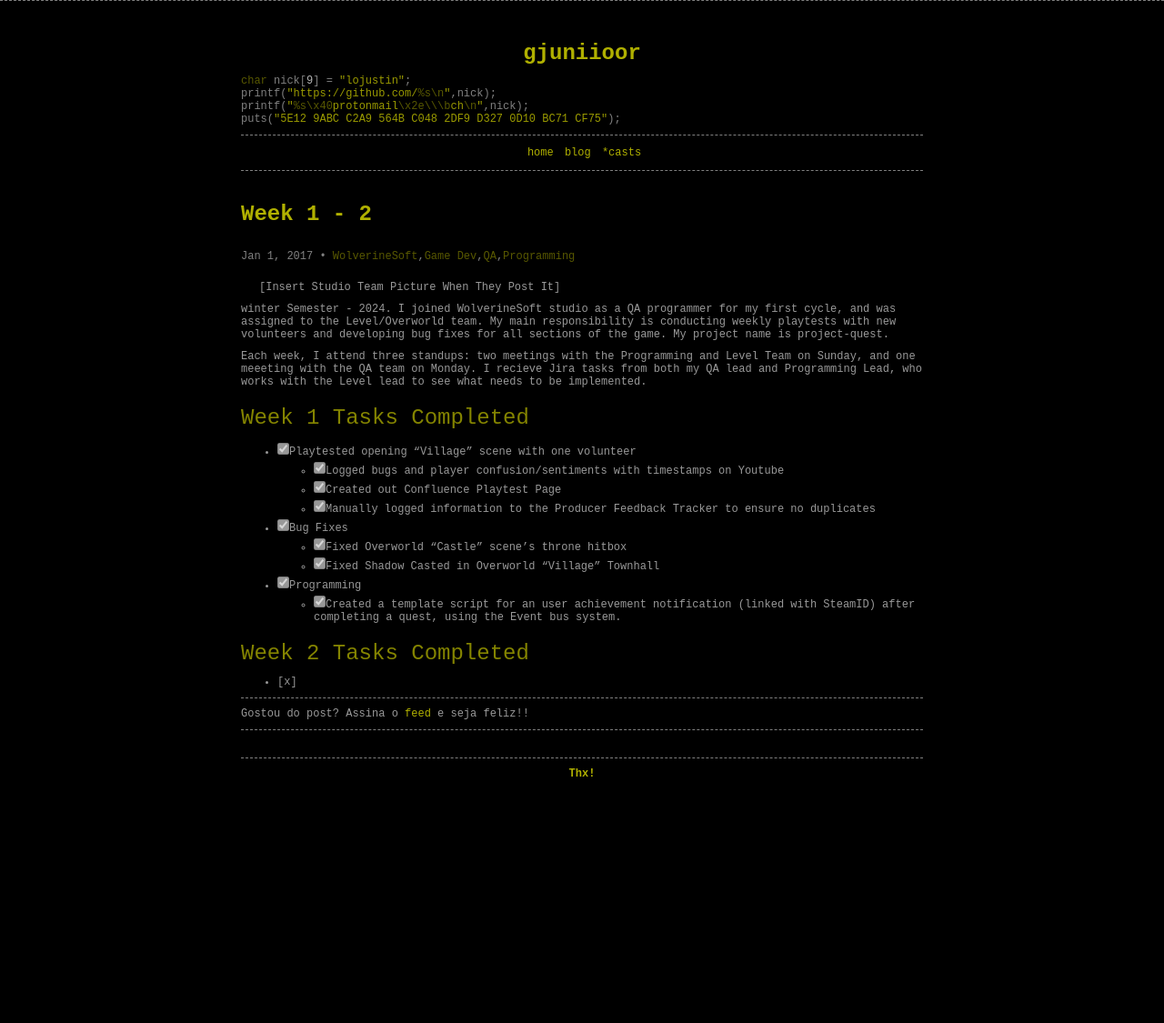
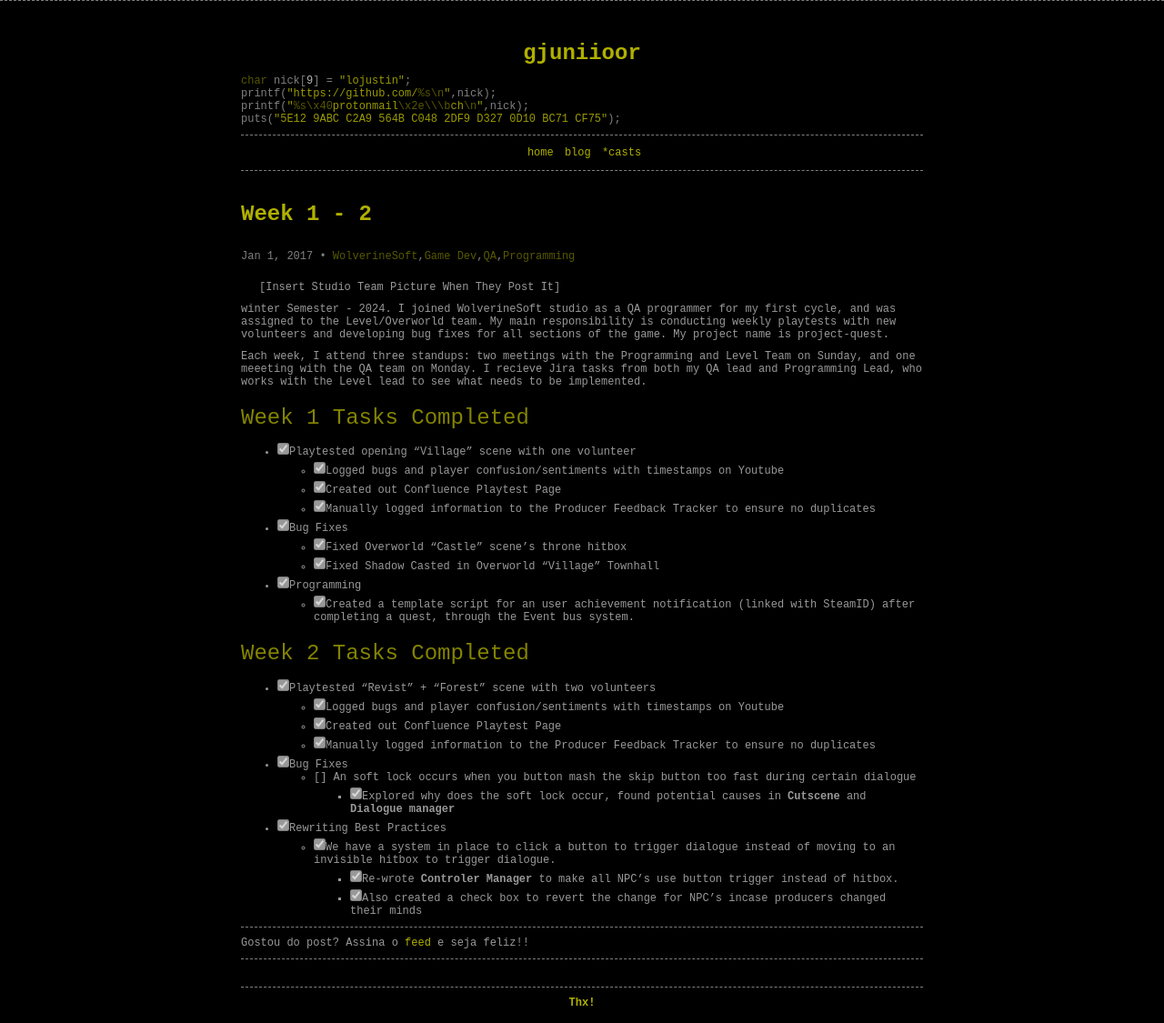
Before and after one commit to unyielding-snow/unyielding-snow.github.io, a Jekyll site: the page built from _posts/wolverinesoft-w24/2024-02-09-week-1-2.md, in a window 1280 px wide. Shown: the whole page at 91% size. Built offline with Jekyll 4.4.1, drawn with Linux system fonts in a browser that asks for light colours; comment, search, counter and statistics services are not loaded; before the commit the page ends 900 px from its top, so only the background shows below that.

Commit message:
update log1

```diff
--- a/_posts/wolverinesoft-w24/2024-02-09-week-1-2.md
+++ b/_posts/wolverinesoft-w24/2024-02-09-week-1-2.md
@@ -27,8 +27,18 @@ from both my QA lead and Programming Lead, who works with the Level lead to see
   - [x] Fixed Overworld "Castle" scene's throne hitbox
   - [x] Fixed Shadow Casted in Overworld "Village" Townhall
 - [x] Programming
-  - [x] Created a template script for an user achievement notification (linked with SteamID) after completing a quest, using the Event bus system.
+  - [x] Created a template script for an user achievement notification (linked with SteamID) after completing a quest, through the Event bus system.
 
 
 ### Week 2 Tasks Completed
-- [x]
+- [x] Playtested "Revist" + "Forest" scene with two volunteers
+  - [x] Logged bugs and player confusion/sentiments with timestamps on Youtube
+  - [x] Created out Confluence Playtest Page
+  - [x] Manually logged information to the Producer Feedback Tracker to ensure no duplicates
+- [x] Bug Fixes
+  - [] An soft lock occurs when you button mash the skip button too fast during certain dialogue
+    - [x] Explored why does the soft lock occur, found potential causes in **Cutscene** and **Dialogue manager**
+- [x] Rewriting Best Practices
+  - [x] We have a system in place to click a button to trigger dialogue instead of moving to an invisible hitbox to trigger dialogue.
+    - [x] Re-wrote  **Controler Manager** to make all NPC's use button trigger instead of hitbox.
+    - [x] Also created a check box to revert the change for NPC's incase producers changed their minds
```
